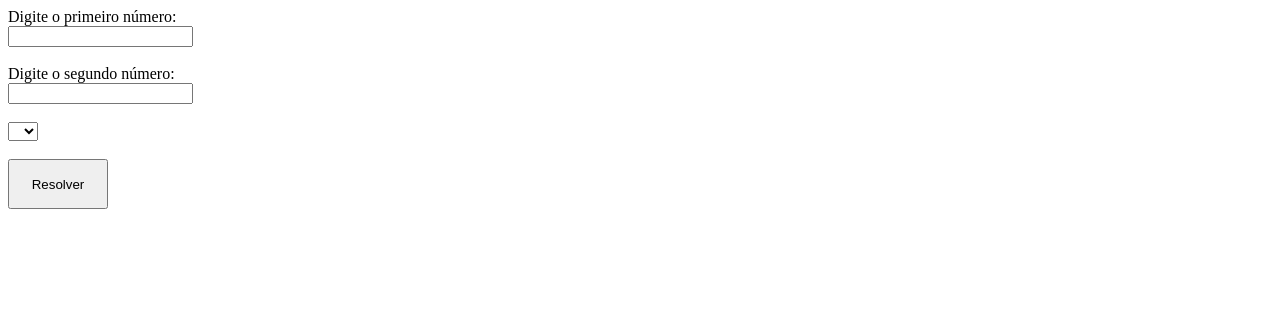
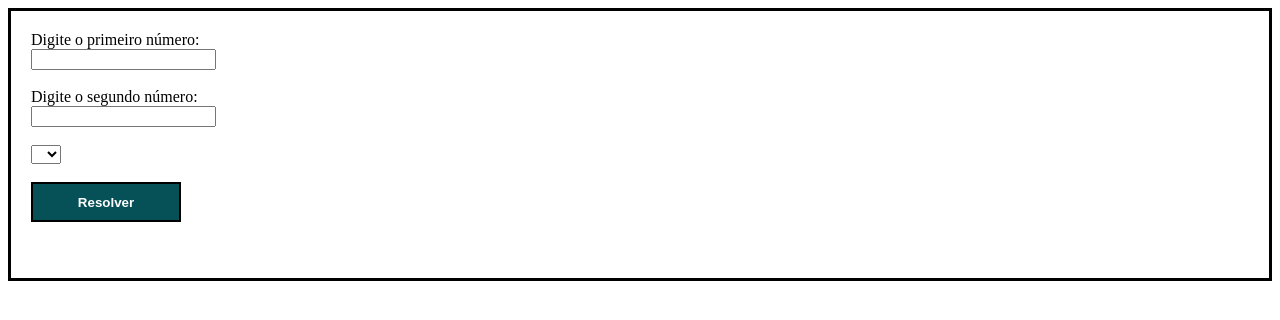
Before and after one commit to Eduardofbarreto/javascript, a plain HTML site: page index.html in a window 1280 px wide. Drawn offline with Linux system fonts and the light colour scheme; a web font is replaced by a local one.

Commit message:
agora formatado

```diff
--- a/index.css
+++ b/index.css
@@ -1,33 +1,17 @@
-button{
-    width: 100px;
-    height: 50px;
+.body{
+    background-color: lightgray;
 }
 
-.black{
-    background-color: black;
-    color: white;
-    box-shadow: 8px 8px 8px rgba(0,0,0,0.8);
-    border: 2px solid white;
+.form{
+    border:3px solid black;
+    padding: 20px;
 }
 
-.blue{
-    background-color: blue;
-    color: white;
-    box-shadow: 8px 8px 8px rgba(0, 0, 255, 0.8);
-    border: 2px solid white;
+button{
+    background-color: rgb(5, 81, 87);
+    color:white;
+    font-weight: 700;
+    border:2px solid rgb(0, 0, 0);
+    width: 150px;
+    height: 40px;
 }
-
-.green{
-    background-color: green;
-    color: white;
-    box-shadow: 8px 8px 8px rgba(0,128,0,0.8);
-}
-
-.white{
-    box-shadow: 8px 8px 8px rgba(66,239,245,0.8);
-}
-
-h2{
-    font-size: 40px;
-    font-weight: 100;
-}
```
